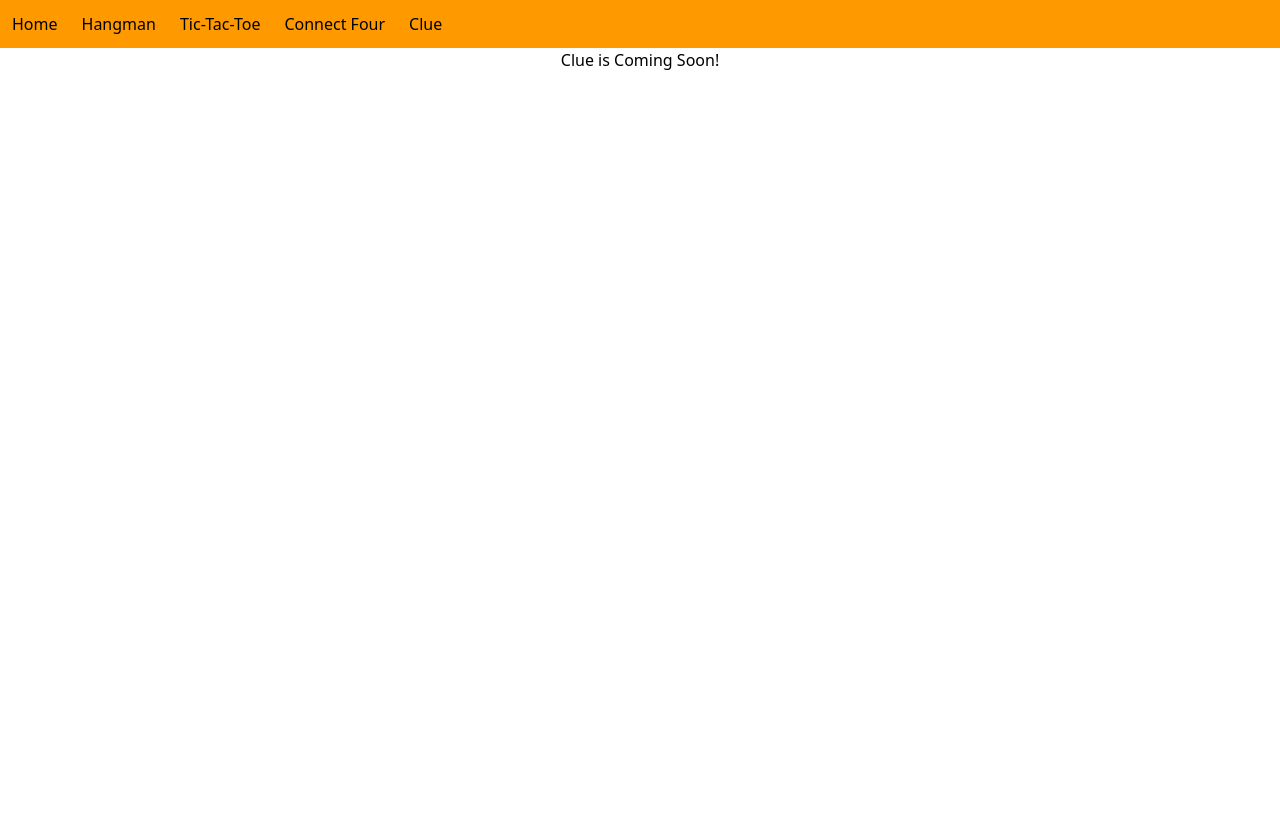
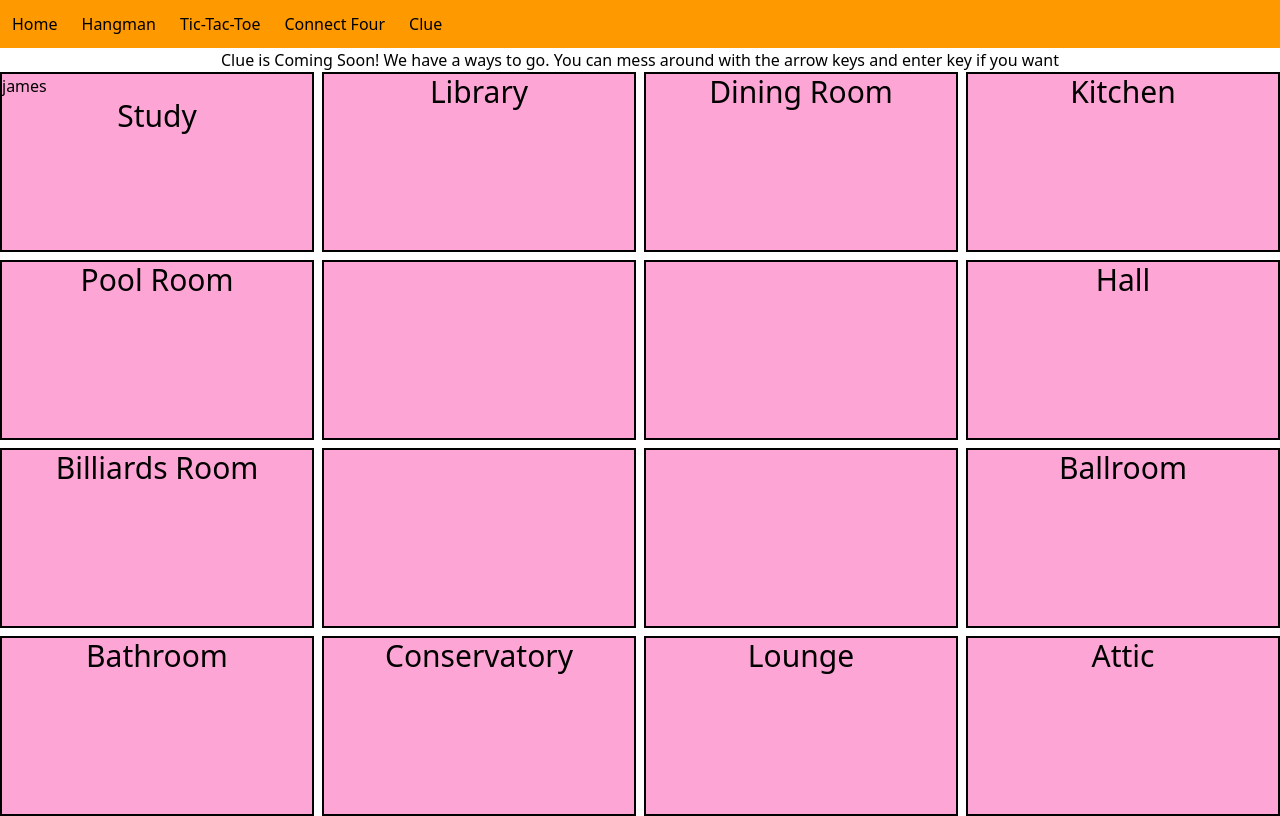
Before and after one commit to JamesDiStef/board-games, a React (Vite) app: page /clue in a window 1280 px wide. Built offline with nearby package versions, Linux system fonts and the light colour scheme.

Commit message:
change some clue text

```diff
--- a/src/App.tsx
+++ b/src/App.tsx
@@ -9,7 +9,6 @@ import { faBars } from "@fortawesome/free-solid-svg-icons";
 import MobileNav from "./MobileNav";
 import { useState } from "react";
 import ClueBoard from "./clue/ClueBoard";
-import ClueComingSoon from "./clue/ClueComingSoon";
 
 function App() {
   const [openModal, setOpenModal] = useState(true);
@@ -41,7 +40,7 @@ function App() {
         <Route path="/hangman" element={<HangmanBoard />} />
         <Route path="/ticTacToe" element={<Board />} />
         <Route path="/connectFour" element={<ConnectFourBoard />} />
-        <Route path="/clue" element={<ClueComingSoon />} />
+        <Route path="/clue" element={<ClueBoard />} />
       </Routes>
     </div>
   );
--- a/src/clue/ClueBoard.tsx
+++ b/src/clue/ClueBoard.tsx
@@ -1,5 +1,6 @@
-import { KeyboardEventHandler, useEffect, useState } from "react";
+import { useEffect, useState } from "react";
 import GuessPanel from "./GuessPanel";
+import ClueComingSoon from "./ClueComingSoon";
 
 export const ClueBoard = () => {
   const [isOpenModal, setIsOpenModal] = useState(false);
@@ -198,6 +199,7 @@ export const ClueBoard = () => {
 
   return (
     <div>
+      <ClueComingSoon />
       {isOpenModal && <GuessPanel />}
       <div className="grid grid-cols-4 gap-2">
         {board.map((room) => (
--- a/src/clue/ClueComingSoon.tsx
+++ b/src/clue/ClueComingSoon.tsx
@@ -1,5 +1,10 @@
 const ClueComingSoon = () => {
-  return <div className="flex justify-center">Clue is Coming Soon!</div>;
+  return (
+    <div className="flex justify-center">
+      Clue is Coming Soon! We have a ways to go. You can mess around with the
+      arrow keys and enter key if you want
+    </div>
+  );
 };
 
 export default ClueComingSoon;
--- a/src/clue/GuessPanel.tsx
+++ b/src/clue/GuessPanel.tsx
@@ -1,7 +1,8 @@
 const GuessPanel = () => {
   return (
     <div className="ml-[10%] mt-[3%] fixed h-[80%] w-[80%] bg-amber-700">
-      GuessPanel
+      GuessPanel This is where users will see their current hand and be able to
+      make guesses
     </div>
   );
 };
```
